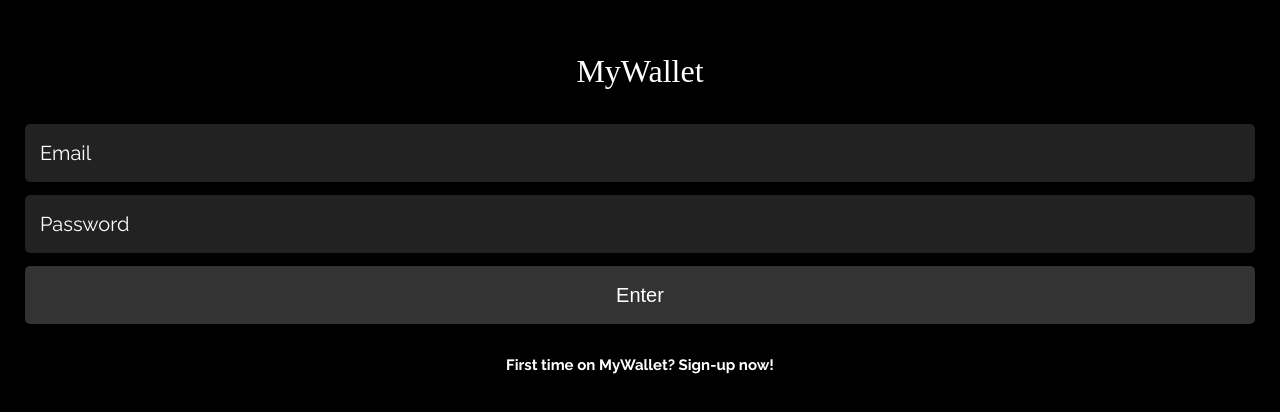
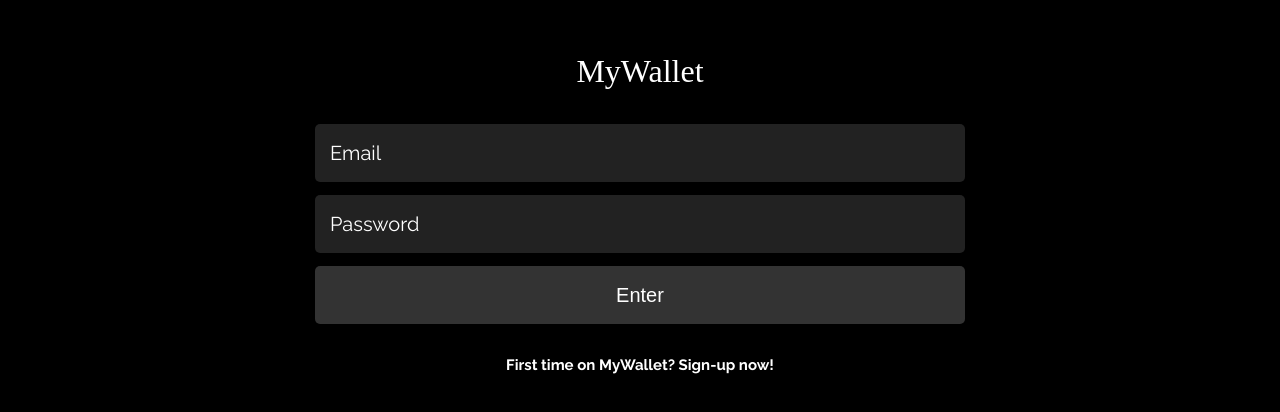
Before and after one commit to pedrolpin4/MyWallet_React, a React (Create React App) app: page / in a window 1280 px wide. Shown: the part 190-602 px from the top of the page. Built offline with nearby package versions, Linux system fonts and the light colour scheme; a web font is replaced by a local one.

Commit message:
fix: fix login and signup forms width

```diff
--- a/src/styles/UserRegistration.js
+++ b/src/styles/UserRegistration.js
@@ -23,7 +23,7 @@ const RegistrationContainer = styled.div`
 
 const RegistrationForm = styled.form`
     display: flex;
-    width: 100%;
+    width: min(100%, 700px);
     flex-direction: column;
 
     input{
```
